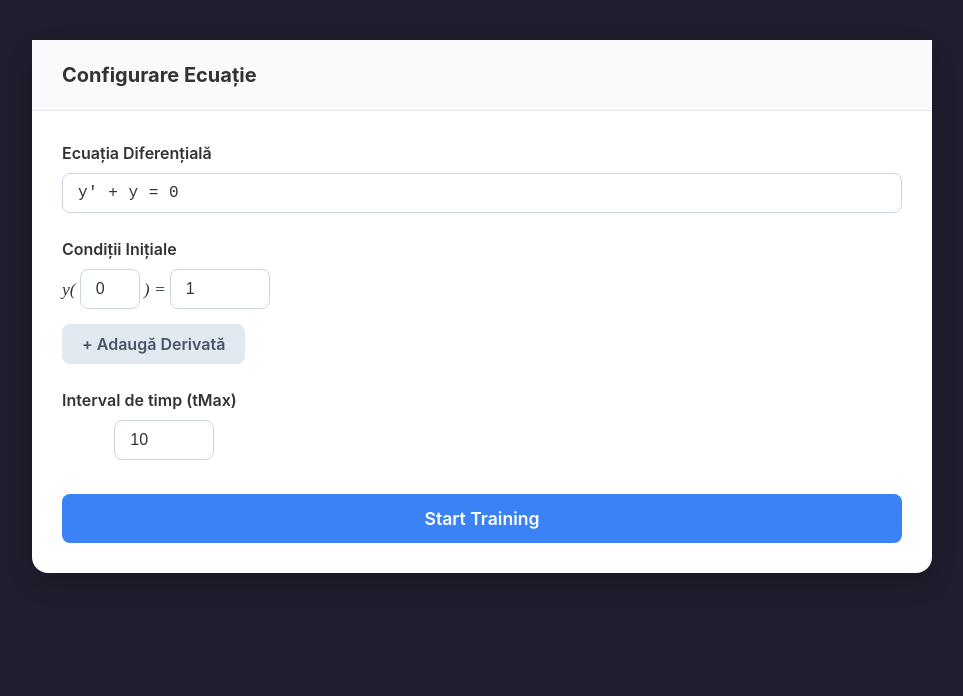
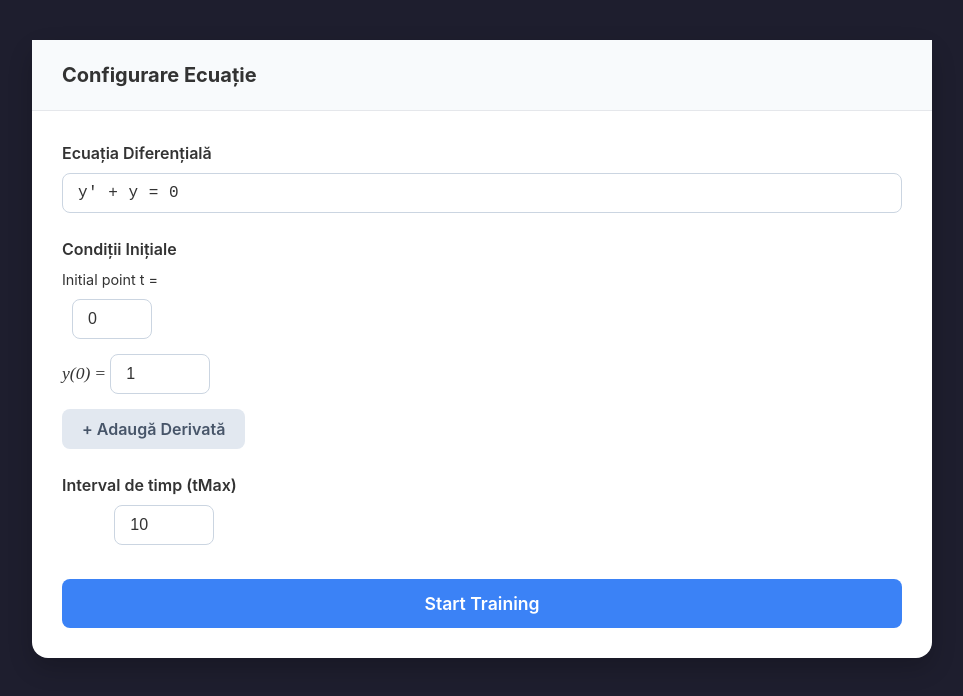
Before and after one commit to ciuiseb/licenta, a React (Vite) app in the folder frontend/: page / in a window 1280 px wide. Shown: the top 696 px of the page, without its empty margins (158-1121 px from the left). Built offline with nearby package versions, Linux system fonts and the light colour scheme; what chartjs-plugin-zoom would draw is missing.

Commit message:
fixed to force the user into valid cauchy problems

```diff
--- a/frontend/src/components/CauchyEquationForm.jsx
+++ b/frontend/src/components/CauchyEquationForm.jsx
@@ -17,7 +17,8 @@ const getEquationInfo = (formula) => {
 const CauchyEquationForm = ({ trainingHook, parameters, setParameters, useFallback, setUseFallback }) => {
     const navigate = useNavigate();
     const [formula, setFormula] = useState("y' + y = 0");
-    const [conditions, setConditions] = useState([{ t: 0, val: '1' }]);
+    const [conditions, setConditions] = useState([{ val: '1' }]);
+    const [initialTime, setInitialTime] = useState(0);
     const [tMax, setTMax] = useState(10);
     const [validationError, setValidationError] = useState(null);
     const [isSubmitting, setIsSubmitting] = useState(false);
@@ -32,6 +33,11 @@ const CauchyEquationForm = ({ trainingHook, parameters, setParameters, useFallba
         const newConditions = [...conditions];
         newConditions[index][field] = value;
         setConditions(newConditions);
+    };
+
+    const handleInitialTimeChange = (value) => {
+        setInitialTime(value);
+        setValidationError(null);
     };
 
     const validateForm = () => {
@@ -68,15 +74,15 @@ const CauchyEquationForm = ({ trainingHook, parameters, setParameters, useFallba
         const numberRegex = /^-?\d*\.?\d+$/;
         for (let i = 0; i < conditions.length; i++) {
             const val = String(conditions[i].val).trim();
-            const t = String(conditions[i].t).trim();
             if (val === '' || !numberRegex.test(val)) {
                 const label = i === 0 ? `${varName}` : i === 1 ? `${varName}'` : `${varName}^(${i})`;
                 return `Initial condition ${label} must be a valid number${val ? ` (got '${val}')` : ''}.`;
             }
-            if (t === '' || !numberRegex.test(t)) {
-                const label = i === 0 ? `${varName}` : i === 1 ? `${varName}'` : `${varName}^(${i})`;
-                return `Time for ${label} must be a valid number${t ? ` (got '${t}')` : ''}.`;
-            }
+        }
+
+        const parsedInitialTime = parseFloat(initialTime);
+        if (isNaN(parsedInitialTime)) {
+            return 'Initial time must be a valid number.';
         }
 
         const parsedTMax = parseFloat(tMax);
@@ -97,7 +103,7 @@ const CauchyEquationForm = ({ trainingHook, parameters, setParameters, useFallba
 
         const payload = {
             formula: formula,
-            conditions: conditions.map(c => ({ t: c.t, val: parseFloat(c.val) || 0 })),
+            conditions: conditions.map(c => ({ t: parseFloat(initialTime), val: parseFloat(c.val) || 0 })),
             tMax: parseFloat(tMax),
             parameters: {
                 learning_rate: parameters.learningRate,
@@ -109,7 +115,7 @@ const CauchyEquationForm = ({ trainingHook, parameters, setParameters, useFallba
         setParameters(prev => ({
             ...prev,
             formula,
-            conditions: conditions.map(c => ({ t: c.t, val: parseFloat(c.val) || 0 })),
+            conditions: conditions.map(c => ({ t: parseFloat(initialTime), val: parseFloat(c.val) || 0 })),
             tMax: parseFloat(tMax)
         }));
 
@@ -138,7 +144,7 @@ const CauchyEquationForm = ({ trainingHook, parameters, setParameters, useFallba
 
     const addCondition = () => {
         setValidationError(null);
-        setConditions([...conditions, { t: 0, val: '' }]);
+        setConditions([...conditions, { val: '' }]);
     };
 
     const removeCondition = () => {
@@ -178,20 +184,25 @@ const CauchyEquationForm = ({ trainingHook, parameters, setParameters, useFallba
 
                     <div className="form-group">
                         <label>Condiții Inițiale</label>
+
+                        <div className="form-group" style={{ marginBottom: '15px' }}>
+                            <label style={{ fontSize: '0.9rem', fontWeight: 'normal' }}>Initial point t = </label>
+                            <input
+                                type="text"
+                                inputMode="decimal"
+                                className="number-input"
+                                value={initialTime}
+                                onChange={(e) => handleInitialTimeChange(e.target.value)}
+                                placeholder="0"
+                                style={{ width: '80px', marginLeft: '10px' }}
+                            />
+                        </div>
+
                         <div className="conditions-grid">
                             {conditions.map((cond, index) => (
                                 <div key={index} className="condition-row">
-                                    <span className="latex-label" dangerouslySetInnerHTML={{ __html: getLabel(index, varName) + '(' }}></span>
-                                    <input
-                                        type="text"
-                                        inputMode="decimal"
-                                        className="number-input time-input"
-                                        value={cond.t}
-                                        onChange={(e) => handleConditionChange(index, 't', e.target.value)}
-                                        placeholder="0"
-                                        style={{width: '60px'}}
-                                    />
-                                    <span className="latex-label">) = </span>
+                                    <span className="latex-label" dangerouslySetInnerHTML={{ __html: getLabel(index, varName) + '(' + initialTime + ')' }}></span>
+                                    <span className="latex-label"> = </span>
                                     <input
                                         type="text"
                                         inputMode="decimal"
```
